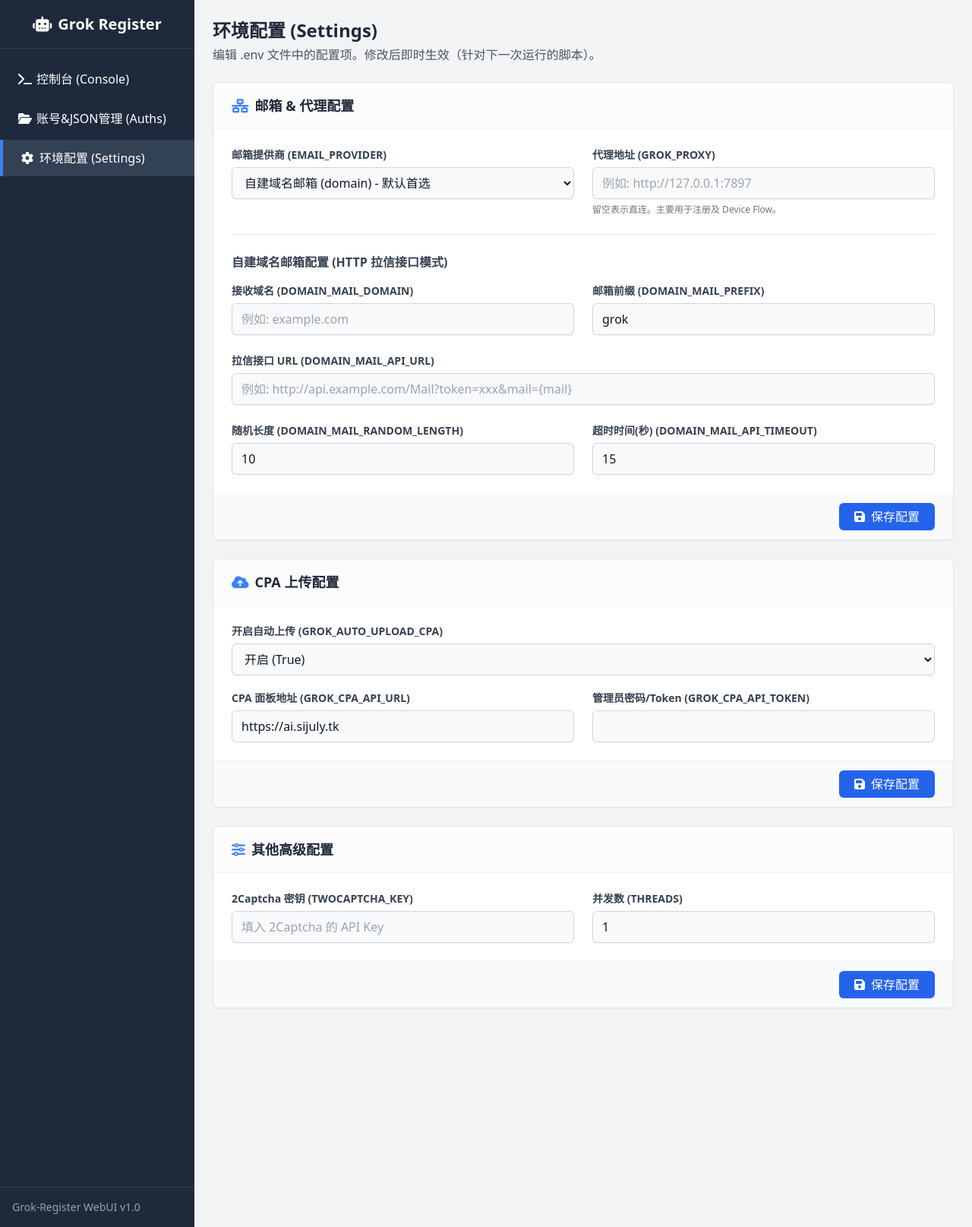
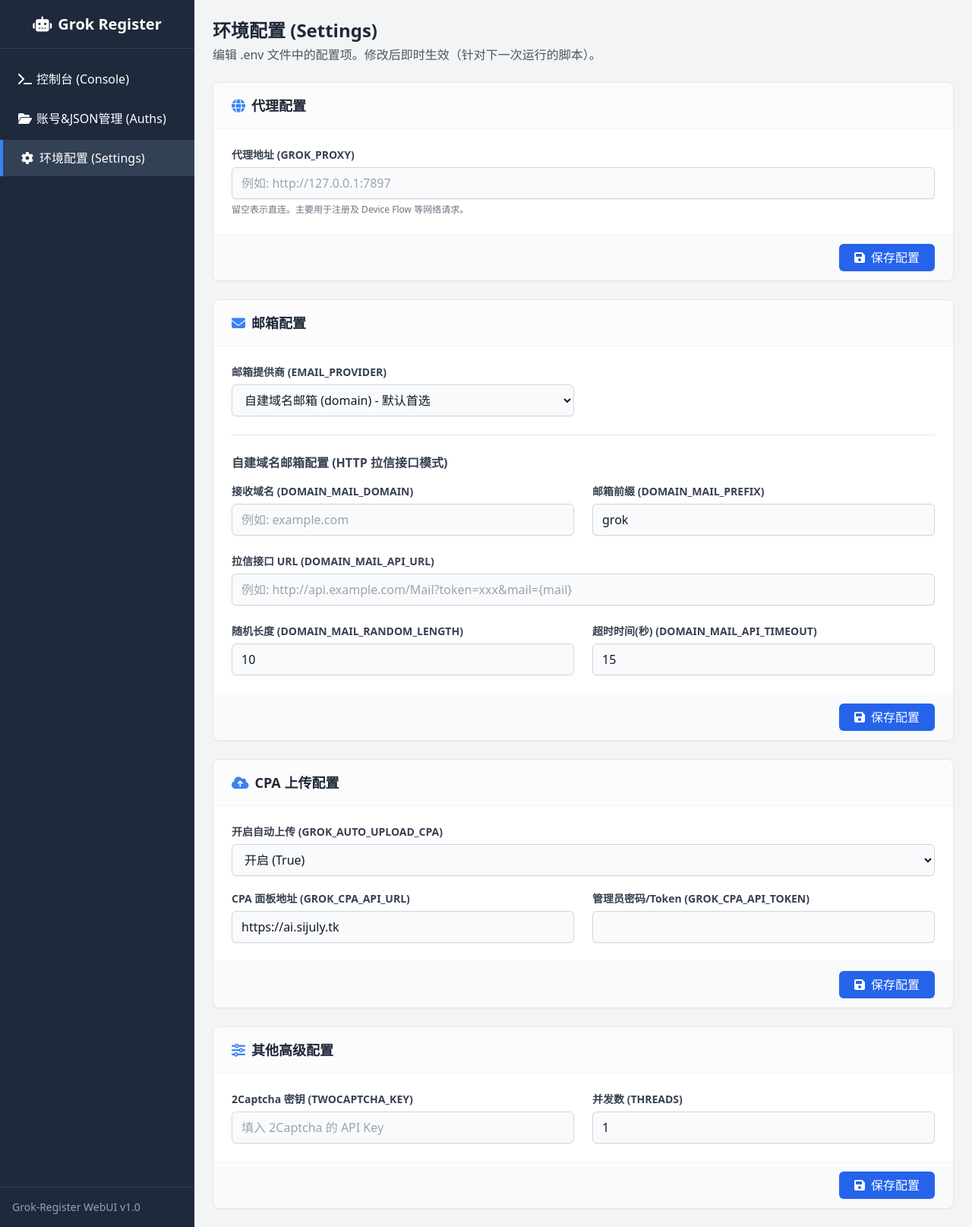
Before and after one commit to SIJULY/grok-register, a FastAPI app: page /settings in a window 1280 px wide. Shown: the whole page at 76% size. Run offline with FastAPI, Linux system fonts and the light colour scheme; some libraries are stand-ins or nearby versions.

Commit message:
feat(ui): 将代理配置单独提取到顶部并默认留空

```diff
--- a/web/templates/settings.html
+++ b/web/templates/settings.html
@@ -15,10 +15,31 @@
 
 <div class="space-y-6">
 
-    <!-- 邮箱代理区域 -->
+    <!-- 代理配置区域 -->
     <div class="bg-white rounded-lg shadow-sm border border-gray-200 overflow-hidden">
         <div class="px-6 py-4 border-b border-gray-100 bg-gray-50/50">
-            <h3 class="text-lg font-bold text-gray-800"><i class="fa-solid fa-network-wired text-blue-500 mr-2"></i>邮箱 & 代理配置</h3>
+            <h3 class="text-lg font-bold text-gray-800"><i class="fa-solid fa-globe text-blue-500 mr-2"></i>代理配置</h3>
+        </div>
+        <div class="p-6">
+            <div class="grid grid-cols-1 md:grid-cols-2 gap-6">
+                <div class="md:col-span-2">
+                    <label class="block text-sm font-semibold text-gray-700 mb-1.5">代理地址 (GROK_PROXY)</label>
+                    <input type="text" id="GROK_PROXY" value="{{ config.get('GROK_PROXY', '') }}" class="w-full bg-gray-50 border border-gray-300 text-gray-900 rounded-md shadow-sm focus:bg-white focus:border-blue-500 focus:ring-2 focus:ring-blue-200 px-3 py-2 transition-colors" placeholder="例如: http://127.0.0.1:7897">
+                    <p class="text-xs text-gray-500 mt-1.5">留空表示直连。主要用于注册及 Device Flow 等网络请求。</p>
+                </div>
+            </div>
+        </div>
+        <div class="px-6 py-3 border-t border-gray-100 bg-gray-50 flex justify-end">
+            <button onclick="saveGroup(['GROK_PROXY'])" class="bg-blue-600 hover:bg-blue-700 text-white font-medium py-1.5 px-5 rounded-md transition-colors shadow-sm flex items-center">
+                <i class="fa-solid fa-save mr-2"></i> 保存配置
+            </button>
+        </div>
+    </div>
+
+    <!-- 邮箱配置区域 -->
+    <div class="bg-white rounded-lg shadow-sm border border-gray-200 overflow-hidden">
+        <div class="px-6 py-4 border-b border-gray-100 bg-gray-50/50">
+            <h3 class="text-lg font-bold text-gray-800"><i class="fa-solid fa-envelope text-blue-500 mr-2"></i>邮箱配置</h3>
         </div>
         <div class="p-6">
             <div class="grid grid-cols-1 md:grid-cols-2 gap-6">
@@ -30,11 +51,6 @@
                         <option value="luckmail" {% if config.get('EMAIL_PROVIDER') == 'luckmail' %}selected{% endif %}>LuckMail (luckmail)</option>
                         <option value="mailnest" {% if config.get('EMAIL_PROVIDER') == 'mailnest' %}selected{% endif %}>MailNest (mailnest)</option>
                     </select>
-                </div>
-                <div>
-                    <label class="block text-sm font-semibold text-gray-700 mb-1.5">代理地址 (GROK_PROXY)</label>
-                    <input type="text" id="GROK_PROXY" value="{{ config.get('GROK_PROXY', '') }}" class="w-full bg-gray-50 border border-gray-300 text-gray-900 rounded-md shadow-sm focus:bg-white focus:border-blue-500 focus:ring-2 focus:ring-blue-200 px-3 py-2 transition-colors" placeholder="例如: http://127.0.0.1:7897">
-                    <p class="text-xs text-gray-500 mt-1.5">留空表示直连。主要用于注册及 Device Flow。</p>
                 </div>
             </div>
 
@@ -183,7 +199,7 @@
     }
 
     function saveEmailConfig() {
-        const keys = ['EMAIL_PROVIDER', 'GROK_PROXY'];
+        const keys = ['EMAIL_PROVIDER'];
         const provider = document.getElementById('EMAIL_PROVIDER').value;
 
         if (provider === 'domain') {
```
Also changed, not shown: 1 other file.
